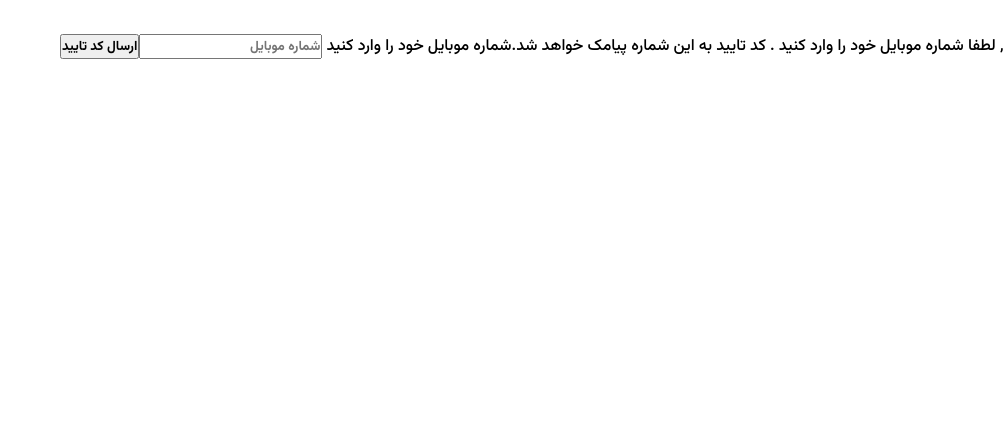
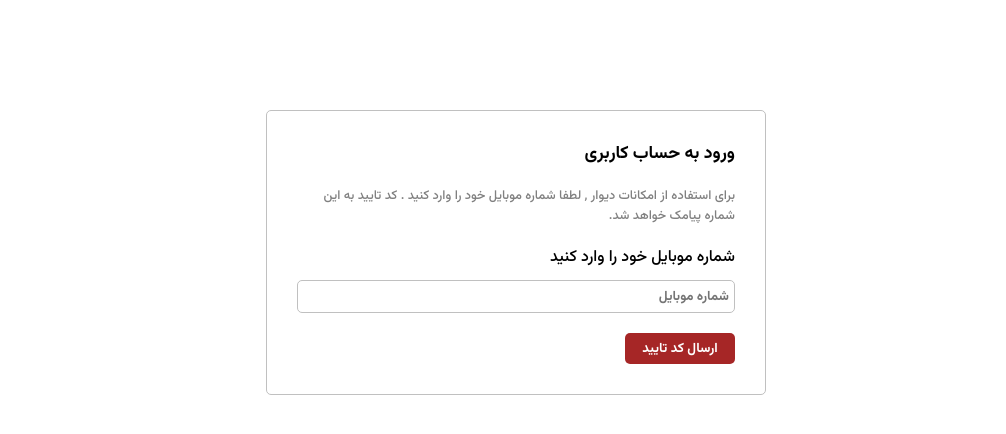
Before and after one commit to GhMamadreza84/Divar-React, a React (Vite) app: page /auth in a window 1280 px wide. Shown: the top 434 px of the page, without its empty margins (274-1280 px from the left). Built offline with nearby package versions, Linux system fonts and the light colour scheme; no server answers.

Commit message:
i now added class name and css styles for send otp form

```diff
--- a/src/components/templates/SendOtpForm.jsx
+++ b/src/components/templates/SendOtpForm.jsx
@@ -14,7 +14,7 @@ const SendOtpForm = ({ mobile, setMobile, setStep }) => {
   };
 
   return (
-    <form onSubmit={submitHandler}>
+    <form onSubmit={submitHandler} className={styles.form}>
       <p>ورود به حساب کاربری</p>
       <span>
         برای استفاده از امکانات دیوار , لطفا شماره موبایل خود را وارد کنید . کد
--- a/src/components/templates/SendOtpForm.module.css
+++ b/src/components/templates/SendOtpForm.module.css
@@ -0,0 +1,39 @@
+.form {
+  max-width: 500px;
+  margin: auto;
+  display: flex;
+  flex-direction: column;
+  margin-top: 100px;
+  border: 1px solid silver;
+  border-radius: 5px;
+  padding: 30px;
+}
+
+.form p {
+  font-size: 1.1rem;
+  font-weight: 400;
+  margin-bottom: 20px;
+}
+
+.form span {
+  color: grey;
+  font-size: 0.8rem;
+  margin-bottom: 20px;
+}
+
+.form input {
+  margin: 10px 0 20px;
+  padding: 5px;
+  border: 1px solid silver;
+  border-radius: 5px;
+}
+
+.form button {
+  width: 110px;
+  padding: 5px 10px;
+  background-color: #a62626;
+  color: white;
+  border-radius: 5px;
+  cursor: pointer;
+  border: none;
+}
```
